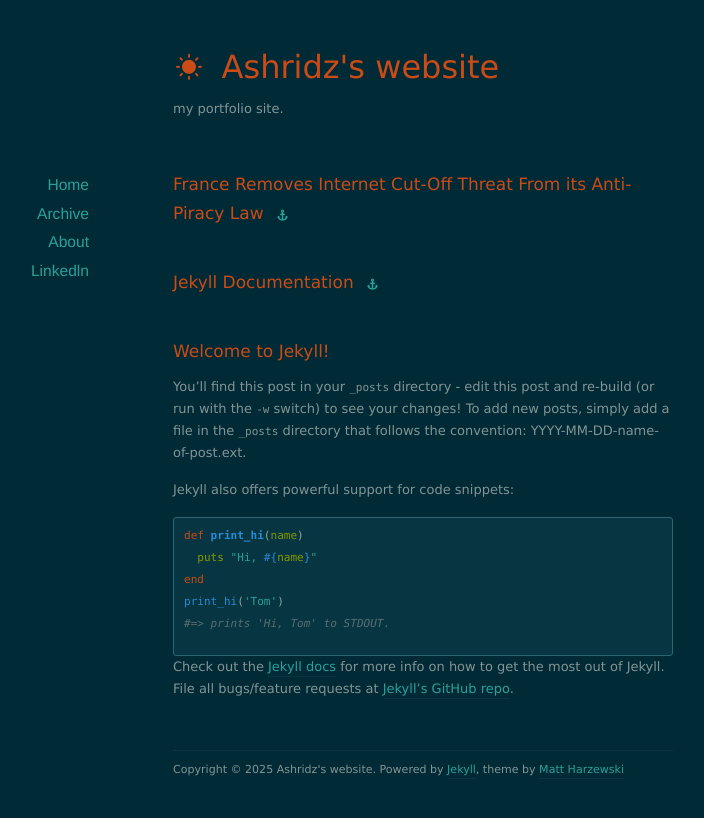
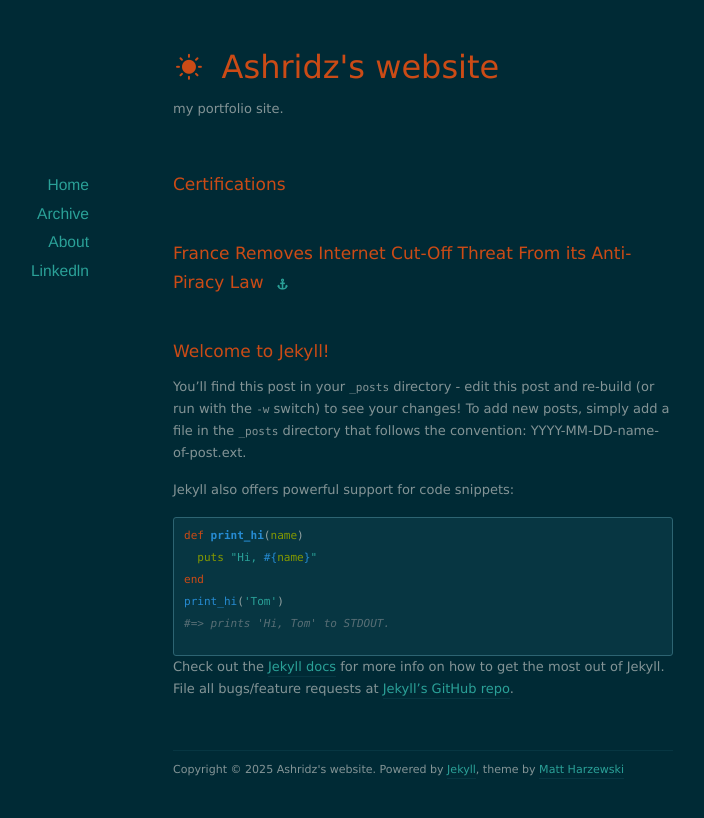
Before and after one commit to deathon2legs/deathon2legs.github.io, a Jekyll site: the page built from index.html, in a window 1280 px wide. Shown: the top 818 px of the page, without its empty margins (217-921 px from the left). Built offline with Jekyll 4.4.1, drawn with Linux system fonts in a browser that asks for light colours; nearby versions of some CDN libraries; the list of posts is cut into pages by our own code.

Commit message:
Update 2013-06-05-jekyll-documentation.markdown

```diff
--- a/_posts/2013-06-05-jekyll-documentation.markdown
+++ b/_posts/2013-06-05-jekyll-documentation.markdown
@@ -1,6 +1,6 @@
 ---
 layout: post
-title:  "Jekyll Documentation"
-date:   2013-06-05 20:03:11
-external-url: http://jekyllrb.com/docs/home/
+title:  "Certifications"
+date:   2025-01-16 15:35:25
+categories: Achievements
 ---
```
